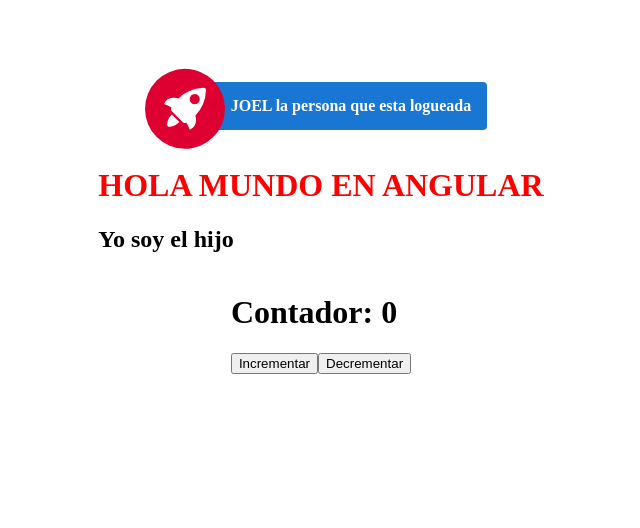
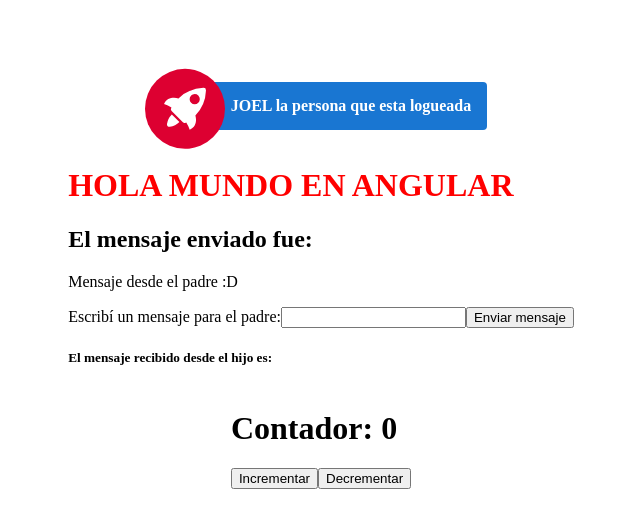
Before and after one commit to JoelRazuri/curso-angular, an Angular app in the folder curso-angular/: page / in a window 1280 px wide. Shown: the top 528 px of the page, without its empty margins (319-959 px from the left). Built offline with nearby package versions, Linux system fonts and the light colour scheme.

Commit message:
comunicacion-entre-componentes

```diff
--- a/curso-angular/src/app/app.module.ts
+++ b/curso-angular/src/app/app.module.ts
@@ -6,6 +6,7 @@ import { AppComponent } from './app.component';
 import { PadreComponent } from './padre/padre.component';
 import { HijoComponent } from './hijo/hijo.component';
 import { ContadorComponent } from './contador/contador.component';
+import { FormsModule } from '@angular/forms';
 
 @NgModule({
   declarations: [
@@ -16,7 +17,8 @@ import { ContadorComponent } from './contador/contador.component';
   ],
   imports: [
     BrowserModule,
-    AppRoutingModule
+    AppRoutingModule,
+    FormsModule
   ],
   providers: [],
   bootstrap: [AppComponent]
--- a/curso-angular/src/app/hijo/hijo.component.html
+++ b/curso-angular/src/app/hijo/hijo.component.html
@@ -1 +1,8 @@
-<h2>Yo soy el hijo</h2>
+<h2>El mensaje enviado fue:</h2>
+<p>{{ recibeHijo }}</p>
+
+<div>
+    <label for="entrada">Escribí un mensaje para el padre:</label>
+    <input type="text" id="entrada" [(ngModel)]="mensaje">
+    <button type="button" (click)="enviarMensaje()">Enviar mensaje</button>
+</div>
--- a/curso-angular/src/app/hijo/hijo.component.ts
+++ b/curso-angular/src/app/hijo/hijo.component.ts
@@ -1,4 +1,4 @@
-import { Component } from '@angular/core';
+import { Component, EventEmitter, Input, Output } from '@angular/core';
 
 @Component({
   selector: 'app-hijo',
@@ -6,5 +6,15 @@ import { Component } from '@angular/core';
   styleUrls: ['./hijo.component.css']
 })
 export class HijoComponent {
+  // Este es el mensaje que recibe desde el padre
+  @Input() recibeHijo: string = '';
+
+  @Output() mensajeDesdeHijo = new EventEmitter<string>();
+  mensaje: string = '';
+
+  enviarMensaje() {
+    this.mensajeDesdeHijo.emit(this.mensaje);
+  }
+
 
 }
--- a/curso-angular/src/app/padre/padre.component.html
+++ b/curso-angular/src/app/padre/padre.component.html
@@ -1,2 +1,6 @@
 <h1>HOLA MUNDO EN ANGULAR</h1>
-<app-hijo/>
+
+<app-hijo [recibeHijo]="mensajePadre" (mensajeDesdeHijo)="recibirMensaje($event)" />
+
+
+<h5>El mensaje recibido desde el hijo es: {{ reciboMensaje }}</h5>
--- a/curso-angular/src/app/padre/padre.component.ts
+++ b/curso-angular/src/app/padre/padre.component.ts
@@ -6,5 +6,11 @@ import { Component } from '@angular/core';
   styleUrls: ['./padre.component.css']
 })
 export class PadreComponent {
+  mensajePadre = 'Mensaje desde el padre :D';
 
+  reciboMensaje: string = '';
+
+  recibirMensaje($event: string) {
+    this.reciboMensaje = $event;
+  }
 }
```
